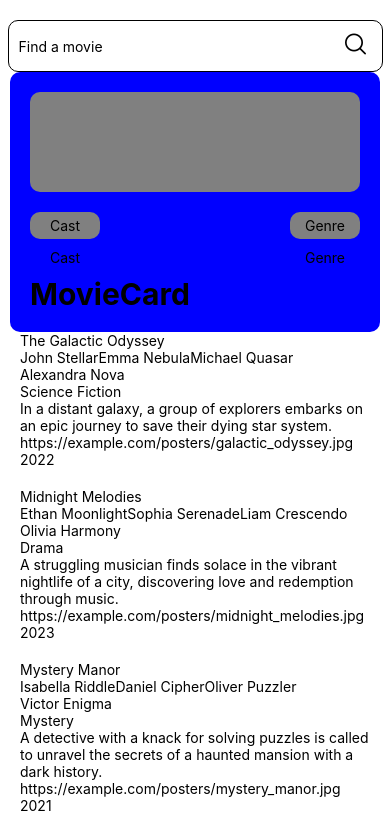
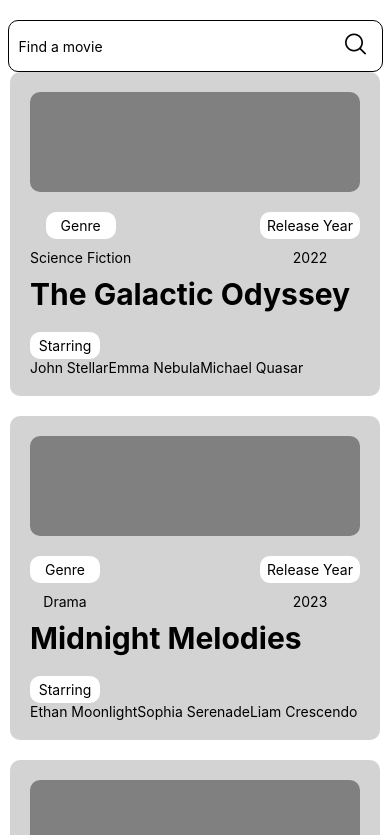
Before and after one commit to olatunjiemanuel/MovieSearch, a React Native app: screen / in a window 390 px wide. Shown: the top 835 px of the page. Built offline with nearby package versions, Linux system fonts and the light colour scheme.

Commit message:
movie card and props assigned on movie search page

```diff
--- a/index.tsx
+++ b/index.tsx
@@ -17,9 +17,9 @@ const MovieSearch = () => {
       <View>
         <SearchBarComponent placeHolder="Find a movie" />
       </View>
-      <View>
+      {/* <View>
         <MovieCard />
-      </View>
+      </View> */}
       <View>
         <FlatList
           data={MovieList}
@@ -27,14 +27,22 @@ const MovieSearch = () => {
           renderItem={({ item }) => {
             return (
               <View>
-                <Text>{item.title}</Text>
+                <MovieCard
+                  movieTitle={item.title}
+                  genre={item.genre}
+                  release_year={item.release_year}
+                  director={item.director}
+                  cast={item.cast}
+                  plot={item.plot}
+                />
+                {/* <Text>{item.title}</Text>
                 <Text>{item.cast}</Text>
                 <Text>{item.director}</Text>
                 <Text>{item.genre}</Text>
                 <Text>{item.plot}</Text>
                 <Text>{item.poster_url}</Text>
                 <Text>{item.release_year}</Text>
-                <View style={{ marginTop: 20 }}></View>
+                <View style={{ marginTop: 20 }}></View> */}
               </View>
             );
           }}
--- a/src/UI Library/Buttons/ButtonComponent/index.tsx
+++ b/src/UI Library/Buttons/ButtonComponent/index.tsx
@@ -3,23 +3,19 @@ import {
   Text,
   TouchableOpacity,
   View,
-  GestureResponderEvent,
+  // GestureResponderEvent,
 } from "react-native";
 import React from "react";
 
 const ButtonComponent = (props: {
   buttonText?: string;
-  onPress?: GestureResponderEvent;
+  onPress?: any;
+  // onPress?: GestureResponderEvent;
 }) => {
   const { buttonText, onPress } = props;
   return (
     <View>
-      <TouchableOpacity
-        style={styles.buttonCntnr}
-        onPress={() => {
-          onPress;
-        }}
-      >
+      <TouchableOpacity style={styles.buttonCntnr} onPress={onPress}>
         <Text style={styles.buttonText}>{buttonText}</Text>
       </TouchableOpacity>
     </View>
--- a/src/UI Library/MovieCard/index.tsx
+++ b/src/UI Library/MovieCard/index.tsx
@@ -1,25 +1,72 @@
-import { StyleSheet, Text, TouchableOpacity, View } from "react-native";
-import React from "react";
+import {
+  StyleSheet,
+  Text,
+  TouchableOpacity,
+  View,
+  Modal,
+  Platform,
+} from "react-native";
+import React, { useState } from "react";
 
-const MovieCard = () => {
+//UI imports
+import ButtonComponent from "../Buttons/ButtonComponent";
+
+const MovieCard = (props: {
+  movieTitle?: string;
+  genre?: string;
+  release_year?: number;
+  director?: string;
+  cast?: [cast1: string, cast2: string, cast3: string];
+  plot?: string;
+}) => {
+  const [modalView, setModalView] = useState(false);
+  const { movieTitle, genre, release_year, director, cast, plot } = props;
   return (
-    <TouchableOpacity style={styles.movieCardCntnr}>
+    <TouchableOpacity
+      style={styles.movieCardCntnr}
+      onPress={() => {
+        setModalView(true);
+      }}
+    >
+      <Modal visible={modalView} transparent animationType="slide">
+        <View style={styles.modalBackDrop}>
+          <View style={styles.movieCardModal}>
+            <ButtonComponent
+              buttonText="close"
+              onPress={() => {
+                setModalView(!modalView);
+              }}
+            />
+            <View style={styles.modalImageCntnr}></View>
+            <Text>MovieTitle:{movieTitle}</Text>
+            <Text>Genre:{genre}</Text>
+            <Text>Released:{release_year}</Text>
+            <Text>Director:{director}</Text>
+            <Text>Cast:{cast}</Text>
+            <Text>Plot:{plot}</Text>
+          </View>
+        </View>
+      </Modal>
       <View style={styles.imageCntnr}></View>
       <View style={styles.subCntnr}>
         <View style={styles.subTextCntnr}>
           <View style={styles.subHeadCntnr}>
-            <Text>Cast</Text>
+            <Text>Genre</Text>
           </View>
-          <Text style={styles.subTxt}>Cast</Text>
+          <Text style={styles.subTxt}>{genre}</Text>
         </View>
         <View style={styles.subTextCntnr}>
-          <View style={styles.subHeadCntnr}>
-            <Text>Genre</Text>
+          <View style={[styles.subHeadCntnr, { width: 100 }]}>
+            <Text>Release Year</Text>
           </View>
-          <Text style={styles.subTxt}>Genre</Text>
+          <Text style={styles.subTxt}>{release_year}</Text>
         </View>
       </View>
-      <Text style={styles.movieTitleTxt}>MovieCard</Text>
+      <Text style={styles.movieTitleTxt}>{movieTitle}</Text>
+      <View style={styles.subHeadCntnr}>
+        <Text>Starring</Text>
+      </View>
+      <Text>{cast}</Text>
     </TouchableOpacity>
   );
 };
@@ -28,9 +75,10 @@ export default MovieCard;
 
 const styles = StyleSheet.create({
   movieCardCntnr: {
-    backgroundColor: "blue",
+    backgroundColor: "lightgrey",
     padding: 20,
     borderRadius: 10,
+    marginBottom: 20,
   },
   imageCntnr: {
     backgroundColor: "grey",
@@ -49,7 +97,7 @@ const styles = StyleSheet.create({
     marginTop: 10,
   },
   subHeadCntnr: {
-    backgroundColor: "grey",
+    backgroundColor: "#fff",
     padding: 5,
     marginTop: 20,
     borderRadius: 10,
@@ -61,4 +109,22 @@ const styles = StyleSheet.create({
     fontWeight: "700",
     fontSize: 30,
   },
+  movieCardModal: {
+    backgroundColor: "#fff",
+    marginHorizontal: 30,
+    padding: 20,
+    borderRadius: 10,
+    marginTop: Platform.OS === "ios" ? 50 : null,
+  },
+  modalBackDrop: {
+    // backgroundColor: "orange",
+    backgroundColor: "rgba(51,51,51,0.5)",
+    flex: 1,
+  },
+  modalImageCntnr: {
+    backgroundColor: "grey",
+    width: 330,
+    height: 200,
+    borderRadius: 10,
+  },
 });
```
